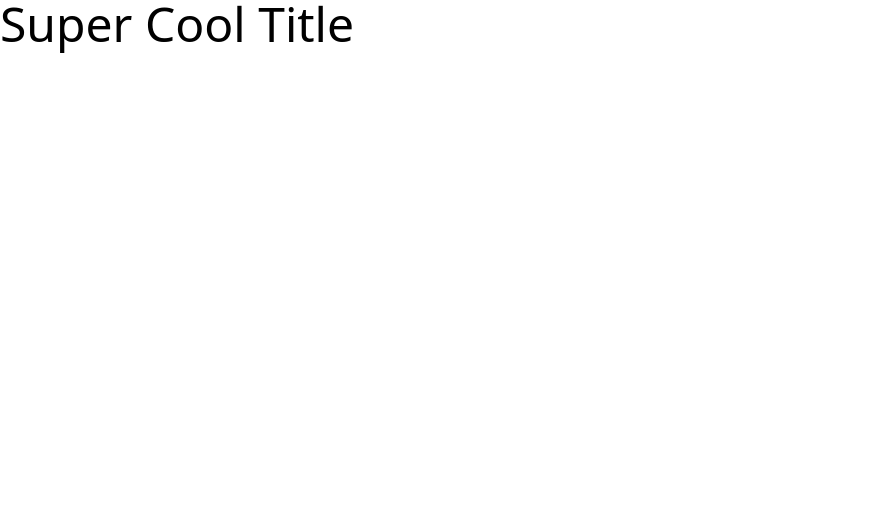
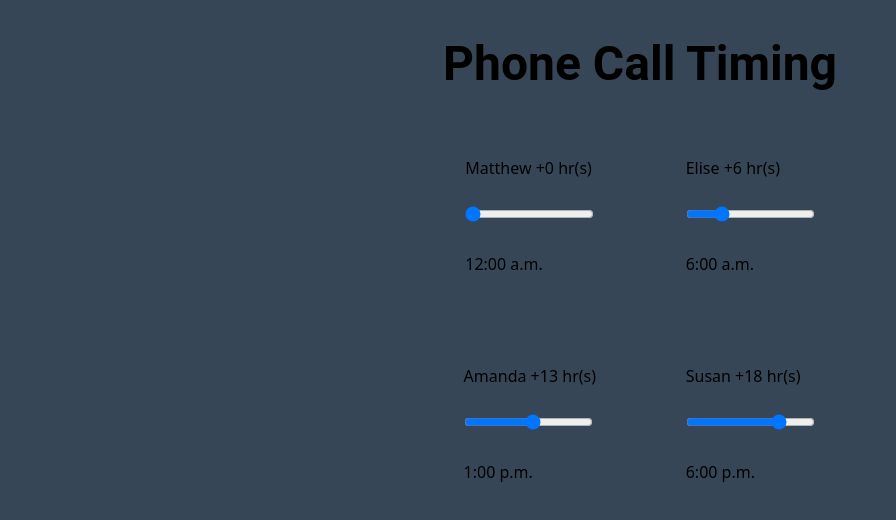
Before and after one commit to Swusan/PhoneCallTiming, a React (Vite) app: page / in a window 1280 px wide. Shown: the top 520 px of the page, without its empty margins (0-896 px from the left). Built offline with nearby package versions, Linux system fonts and the light colour scheme.

Commit message:
Minimum Viable Product

```diff
--- a/src/App.tsx
+++ b/src/App.tsx
@@ -1,9 +1,113 @@
 import './App.css'
+import type {ChangeEventHandler} from "react";
+import {useState} from "react";
+
+type TimeSlotProps = {
+    name: string
+    timeDifference: number
+    sliderVal: number
+    timeString: string
+    handleChange: ChangeEventHandler<HTMLInputElement>
+}
+
+function TimeSlot({name, timeDifference, sliderVal, timeString, handleChange}: TimeSlotProps) {
+    return (
+        <>
+            <div className="p-3">{name} +{timeDifference} hr(s)</div>
+            <div className="p-3">
+                <input
+                    type="range"
+                    min="0"
+                    max="1439"
+                    value={sliderVal}
+                    onChange={handleChange}
+                />
+            </div>
+            <div className="p-3">{timeString}</div>
+        </>
+    )
+}
+
+function TimeSlotBoard() {
+    const [currentTime, setCurrentTime] = useState(0)
+
+    function toLocalTime(base: number, offset: number): number {
+        return (base + offset * 60 + 1440) % 1440
+    }
+
+    function fromLocalTime(local: number, offset: number): number {
+        return (local - offset * 60 + 1440) % 1440
+    }
+
+    function getTime(time : number) {
+        const hour: number = Math.trunc(time / 60)
+
+        return ((hour == 0 || hour == 12) ? String(12) : String(hour % 12))
+            + ":" + String(time % 60).padStart(2, "0") + " " + (time >= 720 ? "p.m." : "a.m.")
+    }
+
+    const changeTime = (timeDiff: number): ChangeEventHandler<HTMLInputElement> =>
+        (e) => {
+        const newTime = Number(e.target.value)
+        setCurrentTime(fromLocalTime(newTime, timeDiff))
+    }
+
+    return (
+        <>
+            <div className="grid place-items-center">
+                <div className="grid grid-cols-2 grid-rows-2 gap-8 place-items-center">
+                    <div className="p-4">
+                        <TimeSlot
+                            name={"Matthew"}
+                            timeDifference={0}
+                            sliderVal={toLocalTime(currentTime, 0)}
+                            timeString={getTime(toLocalTime(currentTime, 0))}
+                            handleChange={changeTime(0)}
+                        />
+                    </div>
+
+                    <div className="p-4">
+                        <TimeSlot
+                            name={"Elise"}
+                            timeDifference={6}
+                            sliderVal={toLocalTime(currentTime, 6)}
+                            timeString={getTime(toLocalTime(currentTime, 6))}
+                            handleChange={changeTime(6)}
+                        />
+                    </div>
+
+                    <div className="p-4">
+                        <TimeSlot
+                            name={"Amanda"}
+                            timeDifference={13}
+                            sliderVal={toLocalTime(currentTime, 13)}
+                            timeString={getTime(toLocalTime(currentTime, 13))}
+                            handleChange={changeTime(13)}
+                        />
+                    </div>
+
+                    <div className="p-4">
+                        <TimeSlot
+                            name={"Susan"}
+                            timeDifference={18}
+                            sliderVal={toLocalTime(currentTime, 18)}
+                            timeString={getTime(toLocalTime(currentTime, 18))}
+                            handleChange={changeTime(18)}
+                        />
+                    </div>
+                </div>
+            </div>
+        </>
+    )
+}
 
 function App() {
     return (
     <>
-        <div className={"text-5xl"}>Super Cool Title</div>
+        <div className={"text-center text-5xl font-bold font-[roboto] p-10"}>Phone Call Timing</div>
+        <div>
+            <TimeSlotBoard/>
+        </div>
     </>
     )
 }
--- a/src/index.css
+++ b/src/index.css
@@ -1 +1,5 @@
 @import "tailwindcss";
+
+body {
+    background-color: #374657;
+}
```
